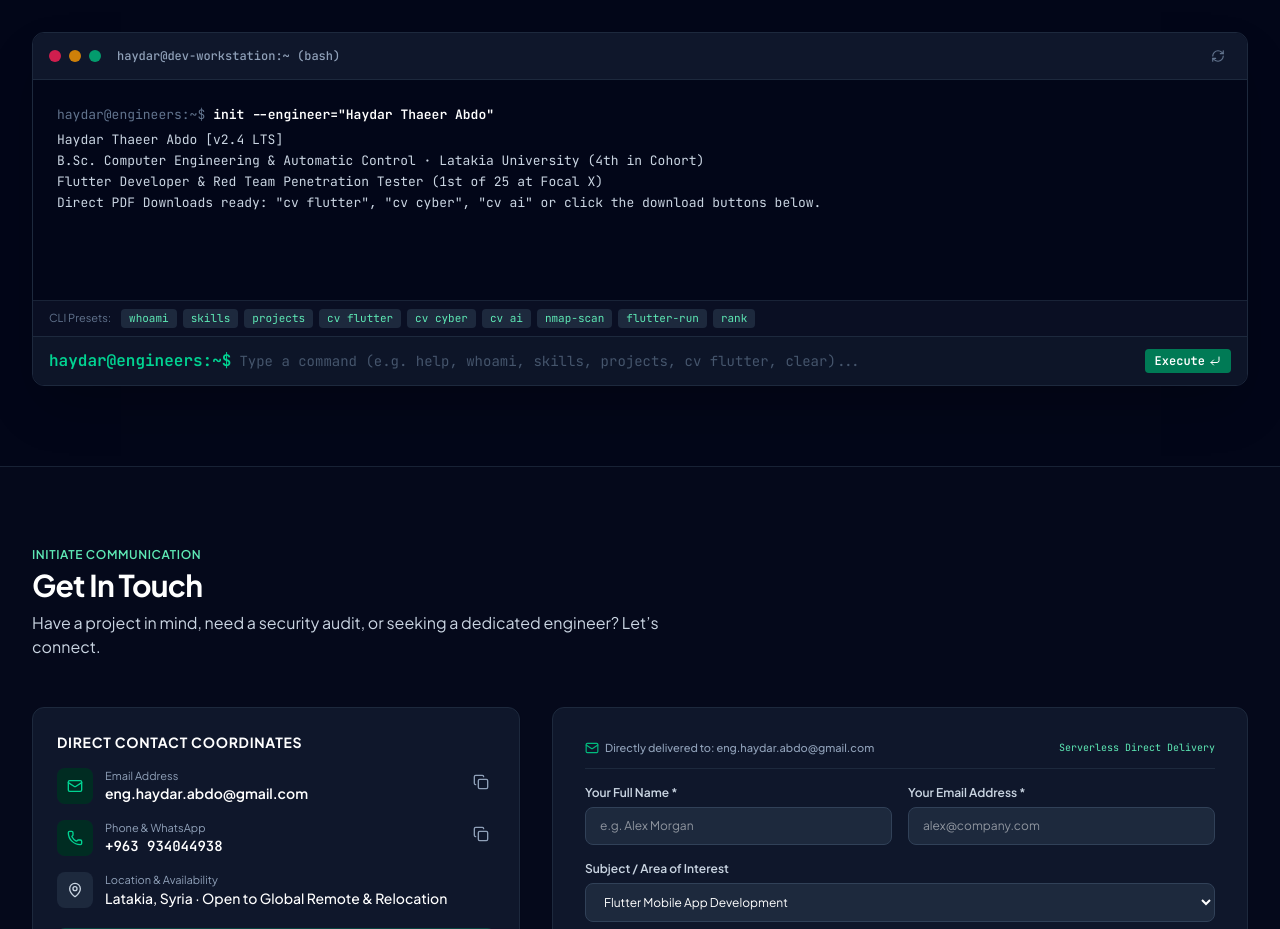
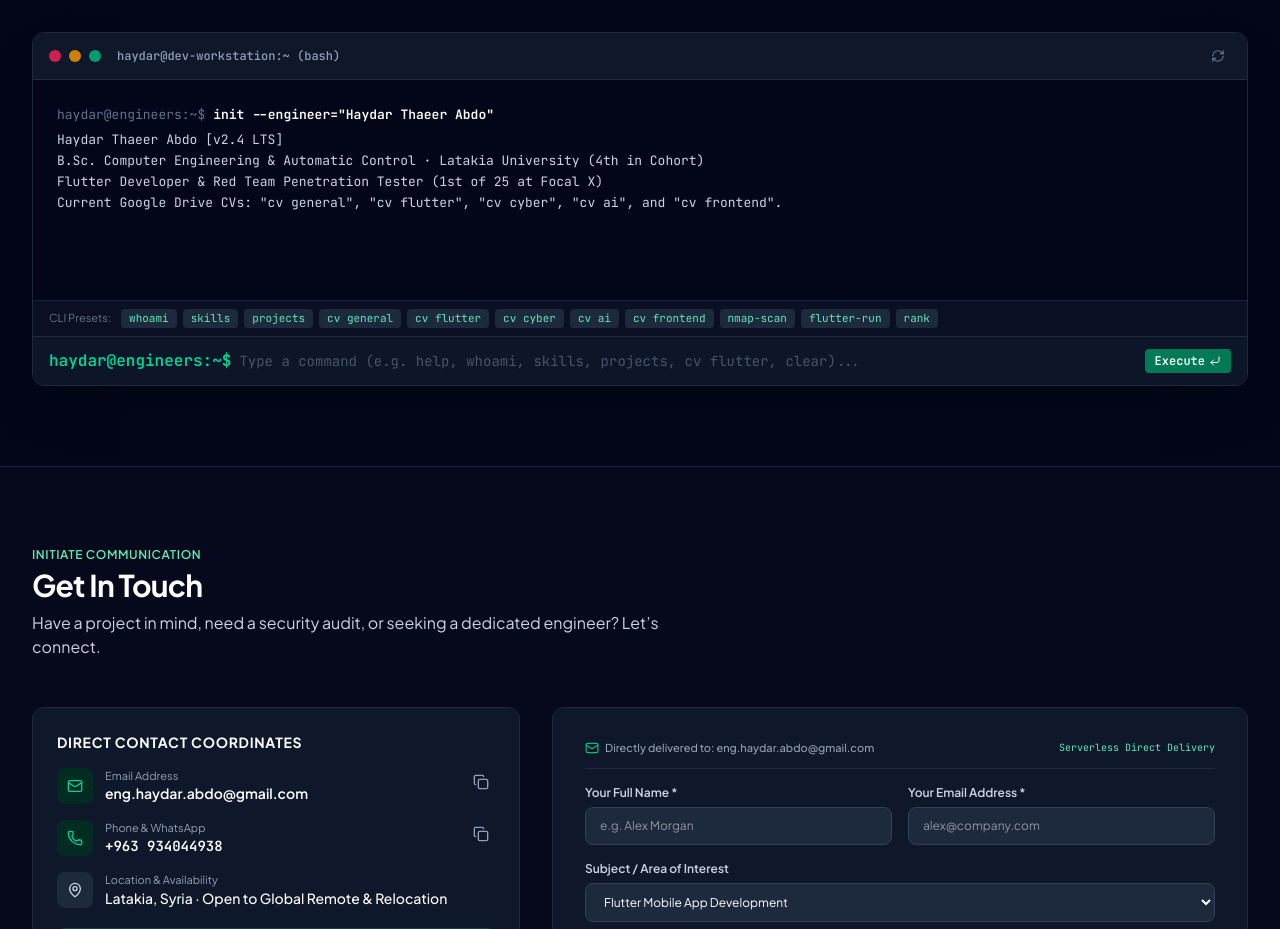
Before and after one commit to eng-haydar-abdo/my-portfolio, a React (Vite) app: page / in a window 1280 px wide. Shown: the part 7023-7952 px from the top of the page. Built offline with nearby package versions, Linux system fonts and the light colour scheme; no server answers.

Commit message:
Open current CVs from interactive terminal

```diff
--- a/src/components/TerminalSection.tsx
+++ b/src/components/TerminalSection.tsx
@@ -1,6 +1,6 @@
 import React, { useState, useRef, useEffect } from 'react';
 import { Language } from '../types/portfolio';
-import { TRANSLATIONS } from '../data/translations';
+import { GOOGLE_DRIVE_LINKS, TRANSLATIONS } from '../data/translations';
 import { RefreshCw, CornerDownLeft } from 'lucide-react';
 import { motion } from 'framer-motion';
 
@@ -15,43 +15,8 @@ interface CommandLog {
   isError?: boolean;
 }
 
-// '/my-portfolio/' on GitHub Pages, '/' in local dev
-const BASE = import.meta.env.BASE_URL;
-
-/**
- * Triggers a clean, direct browser download of the PDF file to the Downloads folder
- */
-const downloadPdfFile = async (filePath: string, fileName: string) => {
-  try {
-    const response = await fetch(filePath);
-    if (!response.ok) throw new Error(`HTTP error! status: ${response.status}`);
-    const blob = await response.blob();
-    const pdfBlob = new Blob([blob], { type: 'application/pdf' });
-    const blobUrl = window.URL.createObjectURL(pdfBlob);
-    const link = document.createElement('a');
-    link.style.display = 'none';
-    link.href = blobUrl;
-    link.download = fileName;
-    link.setAttribute('download', fileName);
-    document.body.appendChild(link);
-    link.click();
-    setTimeout(() => {
-      document.body.removeChild(link);
-      window.URL.revokeObjectURL(blobUrl);
-    }, 2000);
-  } catch (err) {
-    console.error('Blob download failed, using standard anchor download fallback', err);
-    const link = document.createElement('a');
-    link.style.display = 'none';
-    link.href = filePath;
-    link.download = fileName;
-    link.setAttribute('download', fileName);
-    document.body.appendChild(link);
-    link.click();
-    setTimeout(() => {
-      document.body.removeChild(link);
-    }, 2000);
-  }
+const openCvLink = (url: string) => {
+  window.open(url, '_blank', 'noopener,noreferrer');
 };
 
 export const TerminalSection: React.FC<TerminalSectionProps> = ({ lang, onOpenCvModal }) => {
@@ -65,7 +30,7 @@ export const TerminalSection: React.FC<TerminalSectionProps> = ({ lang, onOpenCv
         'Haydar Thaeer Abdo [v2.4 LTS]\n' +
         'B.Sc. Computer Engineering & Automatic Control · Latakia University (4th in Cohort)\n' +
         'Flutter Developer & Red Team Penetration Tester (1st of 25 at Focal X)\n' +
-        'Direct PDF Downloads ready: "cv flutter", "cv cyber", "cv ai" or click the download buttons below.',
+        'Current Google Drive CVs: "cv general", "cv flutter", "cv cyber", "cv ai", and "cv frontend".',
     },
   ]);
 
@@ -97,9 +62,11 @@ export const TerminalSection: React.FC<TerminalSectionProps> = ({ lang, onOpenCv
         '  whoami          - Engineering background and academic cohort rank\n' +
         '  skills          - Breakdown of Flutter, Red Teaming, and AI proficiencies\n' +
         '  projects        - List of active mobile apps and penetration engagements\n' +
-        '  cv flutter      - Direct download Flutter Developer CV (/Haydar_Abdo_Flutter_CV.pdf)\n' +
-        '  cv cyber        - Direct download Cyber Security CV (/Haydar_Abdo_Cyber_Security_CV.pdf)\n' +
-        '  cv ai           - Direct download AI / ML CV (/Haydar_Abdo_AI_CV.pdf)\n' +
+        '  cv general      - Open the comprehensive CV in Google Drive\n' +
+        '  cv flutter      - Open the Flutter CV in Google Drive\n' +
+        '  cv cyber        - Open the Cyber Security CV in Google Drive\n' +
+        '  cv ai           - Open the AI / ML CV in Google Drive\n' +
+        '  cv frontend     - Open the Front-end CV in Google Drive\n' +
         '  rank            - Show academic and competition rankings\n' +
         '  nmap-scan       - Run simulated offensive reconnaissance probe on lab target\n' +
         '  flutter-run     - Simulate Flutter clean architecture build workflow\n' +
@@ -136,10 +103,8 @@ export const TerminalSection: React.FC<TerminalSectionProps> = ({ lang, onOpenCv
       lower === 'download cv flutter' ||
       lower === 'flutter cv'
     ) {
-      downloadPdfFile(`${BASE}Haydar_Abdo_Flutter_CV.pdf`, 'Haydar_Abdo_Flutter_CV.pdf');
-      response =
-        '[✓] Direct download initiated: /Haydar_Abdo_Flutter_CV.pdf\n' +
-        '[✓] Saving file to Downloads folder: "Haydar_Abdo_Flutter_CV.pdf" (PDF Document, ~380 KB)';
+      openCvLink(GOOGLE_DRIVE_LINKS.cv.flutter);
+      response = '[✓] Opening the current Flutter CV in Google Drive in a new tab.';
     } else if (
       lower === 'cv cyber' ||
       lower === 'download cyber cv' ||
@@ -147,13 +112,8 @@ export const TerminalSection: React.FC<TerminalSectionProps> = ({ lang, onOpenCv
       lower === 'cyber cv' ||
       lower === 'cv pentest'
     ) {
-      downloadPdfFile(
-        `${BASE}Haydar_Abdo_Cyber_Security_CV.pdf`,
-        'Haydar_Abdo_Cyber_Security_CV.pdf'
-      );
-      response =
-        '[✓] Direct download initiated: /Haydar_Abdo_Cyber_Security_CV.pdf\n' +
-        '[✓] Saving file to Downloads folder: "Haydar_Abdo_Cyber_Security_CV.pdf" (PDF Document, ~366 KB)';
+      openCvLink(GOOGLE_DRIVE_LINKS.cv.cyber);
+      response = '[✓] Opening the current Cyber Security CV in Google Drive in a new tab.';
     } else if (
       lower === 'cv ai' ||
       lower === 'cv engineer' ||
@@ -161,17 +121,32 @@ export const TerminalSection: React.FC<TerminalSectionProps> = ({ lang, onOpenCv
       lower === 'download cv ai' ||
       lower === 'ai cv'
     ) {
-      downloadPdfFile(`${BASE}Haydar_Abdo_AI_CV.pdf`, 'Haydar_Abdo_AI_CV.pdf');
-      response =
-        '[✓] Direct download initiated: /Haydar_Abdo_AI_CV.pdf\n' +
-        '[✓] Saving file to Downloads folder: "Haydar_Abdo_AI_CV.pdf" (PDF Document, ~345 KB)';
+      openCvLink(GOOGLE_DRIVE_LINKS.cv.ai);
+      response = '[✓] Opening the current AI / ML CV in Google Drive in a new tab.';
+    } else if (
+      lower === 'cv general' ||
+      lower === 'cv full' ||
+      lower === 'full cv' ||
+      lower === 'comprehensive cv'
+    ) {
+      openCvLink(GOOGLE_DRIVE_LINKS.cv.general);
+      response = '[✓] Opening the current comprehensive CV in Google Drive in a new tab.';
+    } else if (
+      lower === 'cv frontend' ||
+      lower === 'cv front-end' ||
+      lower === 'frontend cv' ||
+      lower === 'front-end cv'
+    ) {
+      openCvLink(GOOGLE_DRIVE_LINKS.cv.frontend);
+      response = '[✓] Opening the current Front-end CV in Google Drive in a new tab.';
     } else if (lower === 'cv' || lower === 'download cv') {
       response =
-        'Please specify which CV to download directly:\n' +
-        '  - "cv flutter"  -> Downloads Haydar_Abdo_Flutter_CV.pdf\n' +
-        '  - "cv cyber"    -> Downloads Haydar_Abdo_Cyber_Security_CV.pdf\n' +
-        '  - "cv ai"       -> Downloads Haydar_Abdo_AI_CV.pdf\n' +
-        'Or click any of the direct download buttons in the panel below.';
+        'Choose a CV to open in Google Drive:\n' +
+        '  - "cv general"  -> Comprehensive CV\n' +
+        '  - "cv flutter"  -> Flutter CV\n' +
+        '  - "cv cyber"    -> Cyber Security CV\n' +
+        '  - "cv ai"       -> AI / ML CV\n' +
+        '  - "cv frontend" -> Front-end CV';
     } else if (lower === 'rank') {
       response =
         'DISTINCTIONS:\n' +
@@ -232,9 +207,11 @@ export const TerminalSection: React.FC<TerminalSectionProps> = ({ lang, onOpenCv
     'whoami',
     'skills',
     'projects',
+    'cv general',
     'cv flutter',
     'cv cyber',
     'cv ai',
+    'cv frontend',
     'nmap-scan',
     'flutter-run',
     'rank',
```
